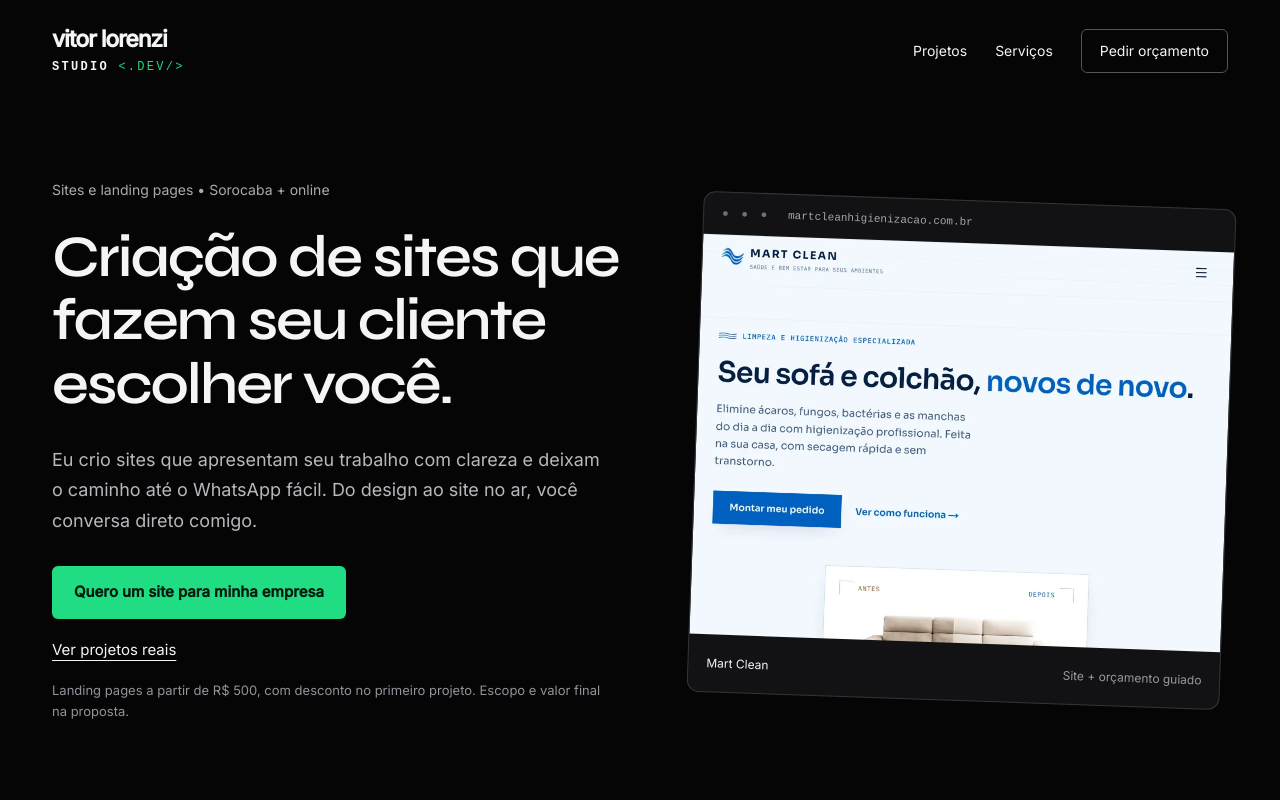
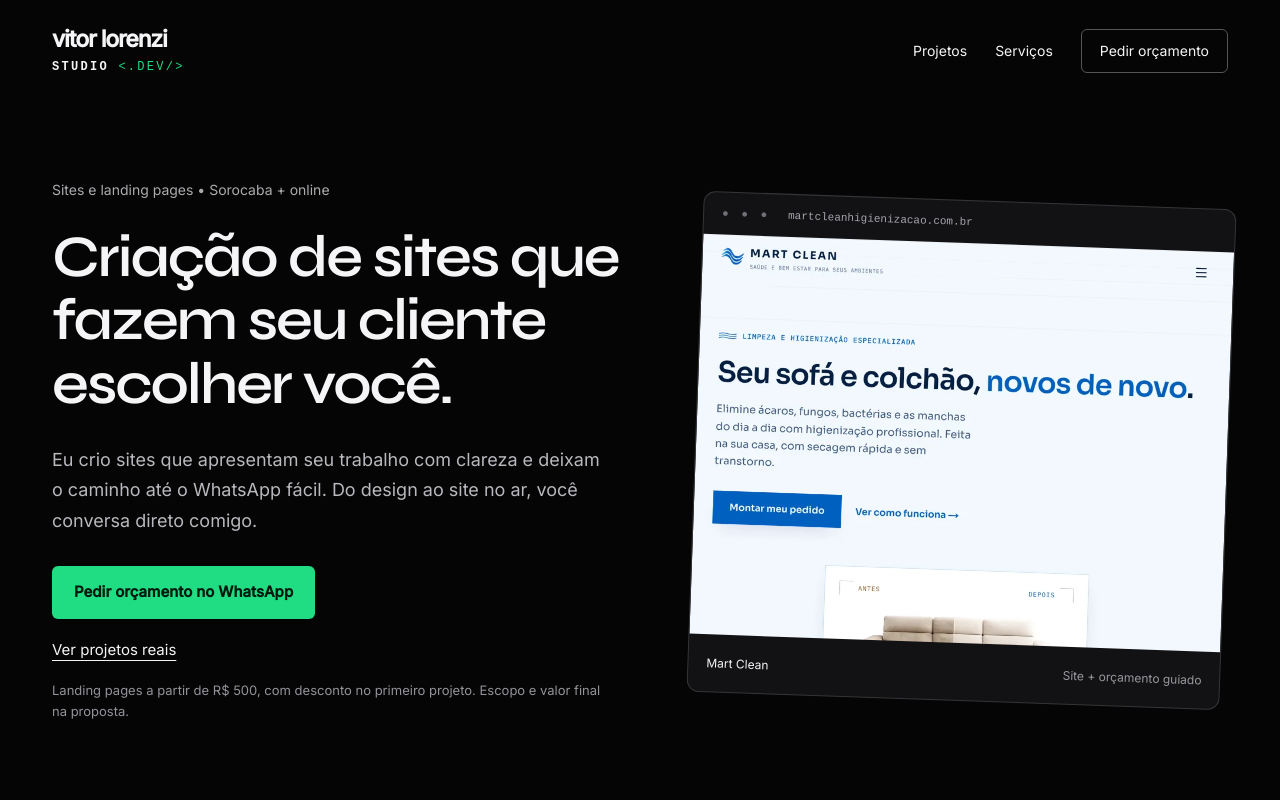
Before and after one commit to studioraverlab-eng/vitor-lorenzi-studio, a Next.js app: page /criar-site in a window 1280 px wide. Shown: the top 800 px of the page. Built offline with nearby package versions, Linux system fonts and the light colour scheme; a web font is replaced by a local one.

Commit message:
Open WhatsApp directly from acquisition CTAs

```diff
--- a/src/app/criar-site/page.tsx
+++ b/src/app/criar-site/page.tsx
@@ -21,7 +21,7 @@ export default function AcquisitionPage() {
     <header className="acq-nav"><Link href="/" className="acq-brand">vitor lorenzi<span>STUDIO <b>&lt;.DEV/&gt;</b></span></Link><nav aria-label="Navegação"><a href="#projetos">Projetos</a><a href="#investimento">Serviços</a><a className="acq-nav-cta" href="#conversar">Pedir orçamento</a></nav></header>
     <main id="main-content" tabIndex={-1}>
       <section className="acq-hero acq-wrap">
-        <div className="acq-hero-copy"><p className="acq-kicker">Sites e landing pages • Sorocaba + online</p><h1>Criação de sites que fazem seu cliente escolher você.</h1><p className="acq-intro">Eu crio sites que apresentam seu trabalho com clareza e deixam o caminho até o WhatsApp fácil. Do design ao site no ar, você conversa direto comigo.</p><div className="acq-actions"><a className="acq-button" href="#conversar">Quero um site para minha empresa</a><a className="acq-underlined" href="#projetos">Ver projetos reais</a></div><p className="acq-fine">Landing pages a partir de R$ {brl(PLANOS[0].promo)}, com desconto no primeiro projeto. Escopo e valor final na proposta.</p></div>
+        <div className="acq-hero-copy"><p className="acq-kicker">Sites e landing pages • Sorocaba + online</p><h1>Criação de sites que fazem seu cliente escolher você.</h1><p className="acq-intro">Eu crio sites que apresentam seu trabalho com clareza e deixam o caminho até o WhatsApp fácil. Do design ao site no ar, você conversa direto comigo.</p><div className="acq-actions"><WhatsAppLink className="acq-button">Pedir orçamento no WhatsApp</WhatsAppLink><a className="acq-underlined" href="#projetos">Ver projetos reais</a></div><p className="acq-fine">Landing pages a partir de R$ {brl(PLANOS[0].promo)}, com desconto no primeiro projeto. Escopo e valor final na proposta.</p></div>
         <div className="acq-browser"><div className="acq-browser-bar"><span aria-hidden="true">● ● ●</span><span>martcleanhigienizacao.com.br</span></div><Image src="/portfolio/mart-clean.webp" alt="Site da Mart Clean desenvolvido pelo Studio, com apresentação de serviços e pedido de orçamento" width={1000} height={700} priority className="acq-hero-image" /><div className="acq-browser-caption"><span>Mart Clean</span><span>Site + orçamento guiado</span></div></div>
       </section>
       <div className="acq-proof-strip acq-wrap"><p>Design pensado para sua marca</p><p>Experiência no celular</p><p>Contato direto pelo WhatsApp</p></div>
@@ -46,6 +46,6 @@ export default function AcquisitionPage() {
         ['Como meus dados são usados aqui?', 'As respostas do formulário e da autoavaliação ficam na página enquanto você navega. Ao abrir o WhatsApp, elas entram em uma mensagem que você pode revisar antes de enviar. A mensagem inclui a origem da visita, quando identificável. Usamos uma tag do Google Ads para medir cliques de contato e a origem dos anúncios. As respostas deste formulário não são enviadas ao Google por esse evento. Abrir o WhatsApp não envia a mensagem automaticamente.'],
       ].map(([question, answer]) => <details key={question}><summary>{question}</summary><p>{answer}</p></details>)}</section>
     </main><footer className="acq-footer acq-wrap"><p>Vitor Lorenzi Studio <span>&lt;.DEV/&gt;</span></p><Link href="/">Conhecer o Studio</Link><a href="mailto:contato@vitorlorenzi.studio">contato@vitorlorenzi.studio</a></footer>
-    <div className="acq-mobile-cta"><a href="#conversar" className="acq-button">Conversar sobre meu site</a></div>
+    <div className="acq-mobile-cta"><WhatsAppLink className="acq-button">Pedir orçamento no WhatsApp</WhatsAppLink></div>
   </div>
 }
```
